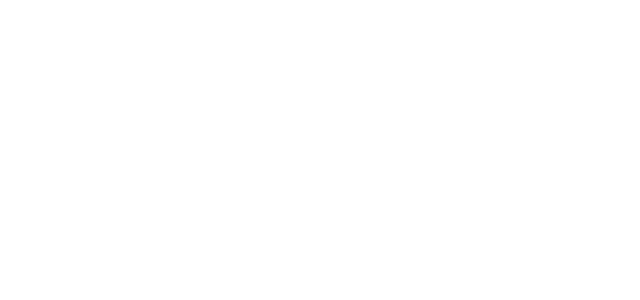
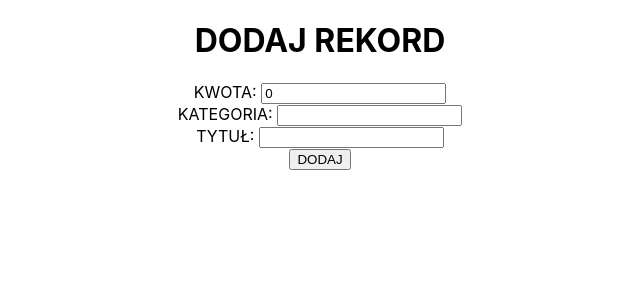
Before and after one commit to wiktor-nowak/budgetapp-frontend, a React (Create React App) app: page /add-expense in a window 1280 px wide. Before the commit this address had no page. Shown: the top 300 px of the page, without its empty margins (320-960 px from the left). Built offline with nearby package versions, Linux system fonts and the light colour scheme; sample sign-in values are in the browser's storage.

Commit message:
adding expenses handling + sum handling and display of all expenses

```diff
--- a/src/App.js
+++ b/src/App.js
@@ -4,6 +4,7 @@
 import Register from "./pages/Register";
 import { useSelector } from "react-redux";
 import Login from "./pages/Login";
+import AddExpense from "./pages/AddExpense";
 
 function App() {
   const { token } = useSelector((state) => state.auth);
@@ -30,6 +31,11 @@
             path="/login"
             element={token ? <Navigate to="/" /> : <Login />}
           />
+          <Route
+            exact
+            path="/add-expense"
+            element={token ? <AddExpense /> : <Login />}
+          />
         </Routes>
       </BrowserRouter>
     </div>
--- a/src/features/api/expensesApi.js
+++ b/src/features/api/expensesApi.js
@@ -16,7 +16,18 @@
     getExpenses: builder.query({
       query: () => "expenses",
     }),
+    addExpense: builder.mutation({
+      query: (expense_details) => ({
+        url: "expenses-add",
+        method: "POST",
+        body: expense_details,
+      }),
+    }),
+    getSum: builder.query({
+      query: () => "expenses-sum",
+    }),
   }),
 });
 
-export const { useGetExpensesQuery } = expensesApi;
+export const { useGetExpensesQuery, useAddExpenseMutation, useGetSumQuery } =
+  expensesApi;
--- /dev/null
+++ b/src/pages/AddExpense.js
@@ -0,0 +1,73 @@
+import React, { useState } from "react";
+import { useAddExpenseMutation } from "../features/api/expensesApi";
+import { useNavigate } from "react-router-dom";
+
+const AddExpense = () => {
+  const [newExpense, setNewExpense] = useState({
+    category: "",
+    title: "",
+    amount: 0,
+  });
+
+  const navigate = useNavigate();
+
+  const [addExpense, { isLoading: isLoadingAdd, isError: isErrorAdd }] =
+    useAddExpenseMutation();
+
+  const addExpenseOperation = async (e) => {
+    e.preventDefault();
+    try {
+      const data = await addExpense(newExpense);
+      console.log(data);
+      navigate("/");
+    } catch (error) {
+      console.log(error);
+    }
+  };
+
+  const handleChange = (e) => {
+    setNewExpense({
+      ...newExpense,
+      [e.target.name]: e.target.value,
+    });
+  };
+
+  return (
+    <>
+      <h1>DODAJ REKORD</h1>
+      <form onSubmit={addExpenseOperation}>
+        <label htmlFor="amount">KWOTA: </label>
+        <input
+          name="amount"
+          id="amount"
+          value={newExpense.amount}
+          onChange={handleChange}
+        />
+        <br />
+        <label htmlFor="category">KATEGORIA: </label>
+        <input
+          name="category"
+          id="category"
+          value={newExpense.category}
+          onChange={handleChange}
+        />
+        <br />
+        <label htmlFor="title">TYTUŁ: </label>
+        <input
+          name="title"
+          id="title"
+          value={newExpense.title}
+          onChange={handleChange}
+        />
+        <br />
+        <button type="submit">DODAJ</button>
+        {/* <button type="">EDYTUJ</button> */}
+      </form>
+
+      {isLoadingAdd && <p>Dodawanie....</p>}
+      {isErrorAdd && <p>Nie udało się dodać rekordu!</p>}
+    </>
+  );
+};
+
+export default AddExpense;
--- a/src/pages/Dashboard.js
+++ b/src/pages/Dashboard.js
@@ -1,9 +1,13 @@
-import React from "react";
+import React, { useEffect } from "react";
 import { useDispatch } from "react-redux";
 import { logout } from "../features/auth/authSlice";
 import { useGetUserQuery } from "../features/api/userApi";
-import { useGetExpensesQuery } from "../features/api/expensesApi";
+import {
+  useGetExpensesQuery,
+  useGetSumQuery,
+} from "../features/api/expensesApi";
 import ExpenseCard from "../features/expenses/ExpenseCard";
+import { Link } from "react-router-dom";
 
 const Dashboard = () => {
   const dispatch = useDispatch();
@@ -12,8 +16,19 @@
     data: expensesData,
     isLoading: isLoadingExpense,
     isError: isErrorExpense,
+    refetch,
   } = useGetExpensesQuery();
   console.log(expensesData);
+  const {
+    data: balance,
+    isLoading: isLoadingSum,
+    isError: isErrorSum,
+  } = useGetSumQuery();
+  console.log(balance);
+
+  useEffect(() => {
+    refetch();
+  }, []);
 
   return (
     <div>
@@ -26,7 +41,11 @@
         </>
       )}
       <div>
-        <p>Oto moja wersja strony</p>
+        {isLoadingSum ? (
+          <p>Loading...</p>
+        ) : (
+          <h2>SUMA WYDATKÓW: {balance.balance.sum} PLN</h2>
+        )}
         <button onClick={() => dispatch(logout())}>Wyloguj się</button>
       </div>
       {isError && <p>Błąd pobierania. Skontakuj się z administratorem</p>}
@@ -40,6 +59,9 @@
           <ExpenseCard key={expense.expense_id} {...expense} />
         ))
       )}
+      <p>
+        <Link to="/add-expense">DODAJ</Link> NOWY REKROD DO BAZY
+      </p>
     </div>
   );
 };
```
